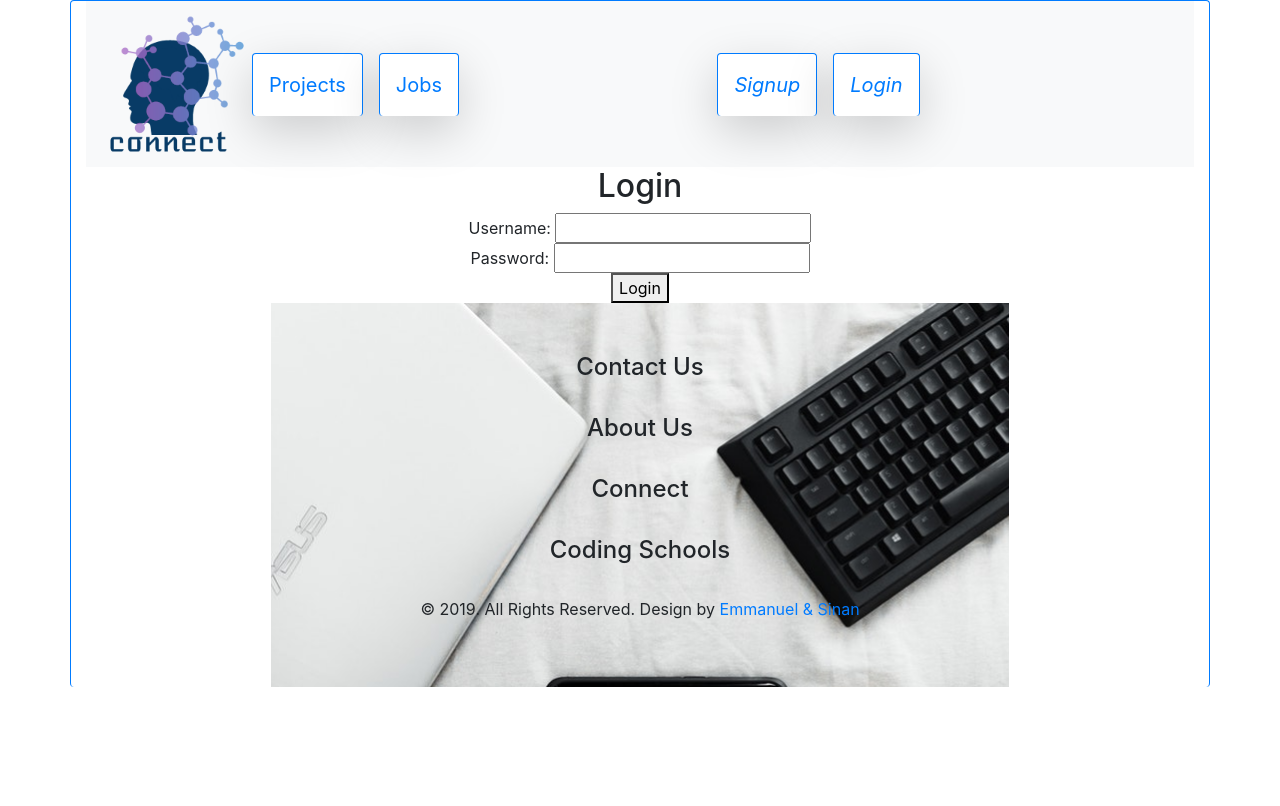
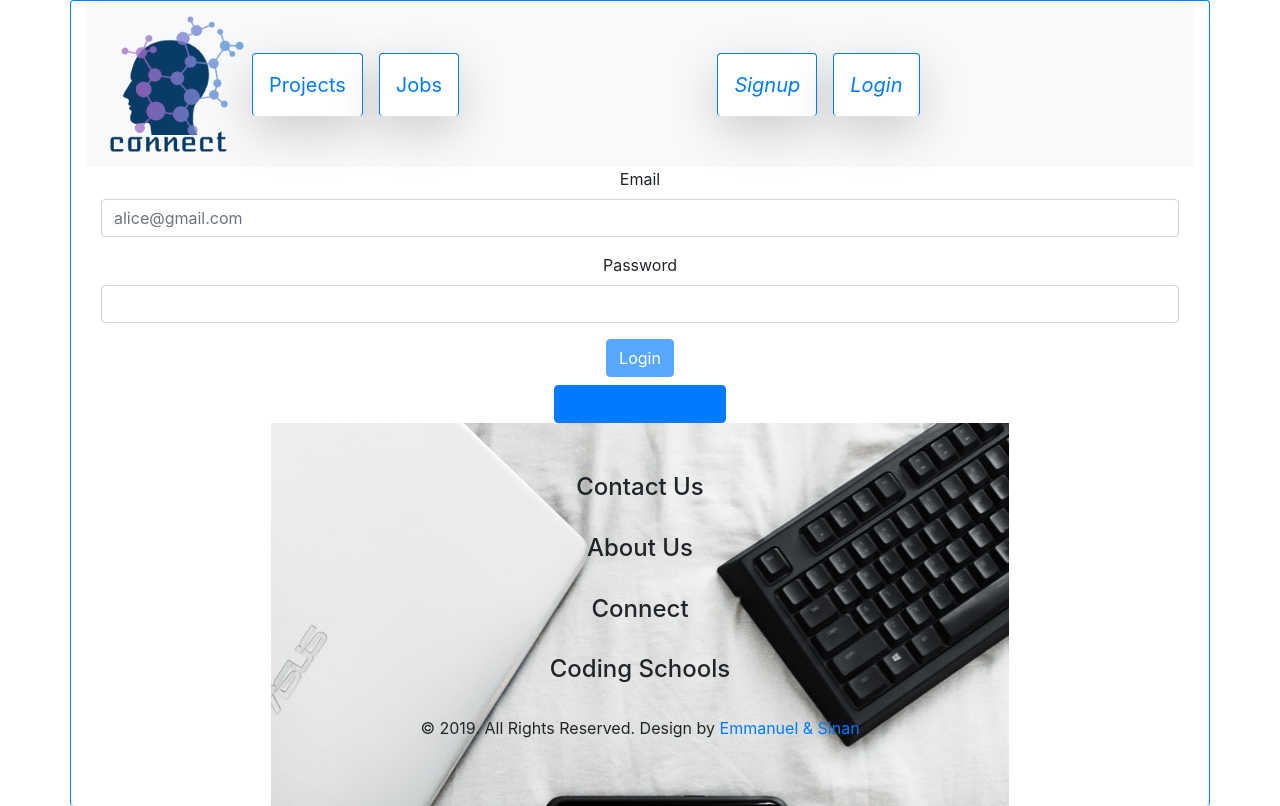
Before and after one commit to emmanuelky/connect-app, a React (Create React App) app in the folder client/: page /login in a window 1280 px wide. Built offline with nearby package versions, Linux system fonts and the light colour scheme.

Commit message:
update linkedin aut

```diff
--- a/client/src/api.js
+++ b/client/src/api.js
@@ -35,10 +35,10 @@ export default {
       .catch(errHandler);
   },
 
-  login(username, password) {
+  login(email, password) {
     return service
       .post("/login", {
-        username,
+        email,
         password
       })
       .then(res => {
@@ -47,6 +47,16 @@ export default {
         return res.data;
       })
       .catch(errHandler);
+  },
+
+  getConnectedProfile(){
+    return service
+      .get("connected-profile")
+      .then(res => {
+        let user = res.data
+        localStorage.setItem('user', JSON.stringify(user))
+        return user
+      })
   },
 
   getProfile() {
@@ -93,9 +103,30 @@ export default {
       .catch(errHandler);
   },
 
-  editProject(body) {
+  getProject(projectId) {
     return service
-      .post('/edit-project/', body)
+      .get('/projects/'+projectId)
+      .then(res => res.data)
+      .catch(errHandler);
+  },
+
+  getProjectDetail(projectId) {
+    return service
+      .get('/edit-project/'+projectId)
+      .then(res => res.data)
+      .catch(errHandler);
+  },
+
+  editProject(id, body) {
+    return service
+      .put('/projects/'+ id, body)
+      .then(res => res.data)
+      .catch(errHandler)
+  },
+
+  deleteProject(projectId) {
+    return service
+      .delete('/projects/'+projectId)
       .then(res => res.data)
       .catch(errHandler)
   },
--- a/client/src/components/pages/Login.jsx
+++ b/client/src/components/pages/Login.jsx
@@ -1,25 +1,29 @@
 import React, { Component } from 'react';
 import api from '../../api';
+import {Button, Label, Input, Form, FormGroup, Container,FormFeedback } from 'reactstrap';
+
 
 class Login extends Component {
   constructor(props) {
     super(props)
     this.state = {
-      username: "",
+      // username: "",
+      email: "",
       password: "",
       message: null
     }
+    this.handleInputChange = this.handleInputChange.bind(this)
   }
 
-  handleInputChange(stateFieldName, event) {
+  handleInputChange(event) {
     this.setState({
-      [stateFieldName]: event.target.value
+      [event.target.name]: event.target.value
     })
   }
 
   handleClick(e) {
     e.preventDefault()
-    api.login(this.state.username, this.state.password)
+    api.login(this.state.email, this.state.password)
       .then(result => {
         console.log('SUCCESS!')
         this.props.history.push("/") // Redirect to the home page
@@ -27,15 +31,80 @@ class Login extends Component {
       .catch(err => this.setState({ message: err.toString() }))
   }
 
+  handleLinkedin(){
+    // let domain = (process.env.PRODUCTION) ? "" : "localhost/5000"
+    // this.props.history.push(domain + "/auth/linkedin")
+    api.loginWithLinkedin()
+    .then(result => {
+      console.log('SUCCESS!')
+      this.props.history.push("/") // Redirect to the home page
+    })
+    .catch(err => this.setState({ message: err.toString() }))
+  }
+  isEmailCorrect() {
+    var re = /^(([^<>()\[\]\\.,;:\s@"]+(\.[^<>()\[\]\\.,;:\s@"]+)*)|(".+"))@((\[[0-9]{1,3}\.[0-9]{1,3}\.[0-9]{1,3}\.[0-9]{1,3}\])|(([a-zA-Z\-0-9]+\.)+[a-zA-Z]{2,}))$/;
+    return re.test(String(this.state.email).toLowerCase());
+  }
+  isPasswordStrong(){
+    return this.state.password.length >= 6
+  }
+
   render() {
     return (
       <div className="Login">
-        <h2>Login</h2>
+      <Container>
+        <Form>
+          <FormGroup>
+          <Label for="email">Email</Label>
+              <Input
+                value={this.state.email}
+                onChange={this.handleInputChange}
+                valid={this.isEmailCorrect()}
+                invalid={this.state.email.length > 0 && !this.isEmailCorrect()}
+                type="email"
+                name="email"
+                id="exampleEmail"
+                placeholder="alice@gmail.com" />
+                {/* The feedback is displayed when the input is valid */}
+              <FormFeedback valid></FormFeedback>
+              {/* The feedback is displayed when the input is invalid */}
+              <FormFeedback>This is not a valid email</FormFeedback>
+            </FormGroup>
+            <FormGroup>
+              <Label for="password">Password</Label>
+              <Input
+                value={this.state.password}
+                onChange={this.handleInputChange}
+                valid={this.isPasswordStrong()}
+                invalid={this.state.password.length > 0 && !this.isPasswordStrong()}
+                type="password"
+                name="password"/>
+                {/* The feedback is displayed when the input is valid */}
+              <FormFeedback valid></FormFeedback>
+              {/* The feedback is displayed when the input is invalid */}
+              <FormFeedback>Password is too short</FormFeedback>
+          </FormGroup>
+          <Button
+                color="primary"
+                disabled={!this.isEmailCorrect() || !this.isPasswordStrong()}
+                onClick={(e) => this.handleClick(e)}>
+                Login
+              </Button>
+              {''} <br/>
+
+        </Form>
+        <Button color="primary" className="Linkedin-Login mt-2">
+         <a href="http://localhost:5000/api/login/linkedin">Login with Linkedin</a>
+         </Button>
+      </Container>
+        {/* <h2>Login</h2>
         <form>
           Username: <input type="text" value={this.state.username} onChange={(e) => this.handleInputChange("username", e)} /> <br />
           Password: <input type="password" value={this.state.password} onChange={(e) => this.handleInputChange("password", e)} /> <br />
           <button onClick={(e) => this.handleClick(e)}>Login</button>
-        </form>
+        <br/>
+         <a href="http://localhost:5000/api/login/linkedin">Login with Linkedin</a>
+        </form> */}
         {this.state.message && <div className="info info-danger">
           {this.state.message}
         </div>}
--- a/client/src/components/pages/Signup.jsx
+++ b/client/src/components/pages/Signup.jsx
@@ -22,6 +22,9 @@ class Signup extends Component {
       gender: "",
       social: []
     };
+    this.handleInputChange = this.handleInputChange.bind(this)
+    this.handleClick = this.handleClick.bind(this)
+
   }
 
   handleInputChange(stateFieldName, event) {
@@ -57,6 +60,15 @@ class Signup extends Component {
         this.props.history.push("/"); // Redirect to the home page
       })
       .catch(err => this.setState({ message: err.toString() }));
+  }
+
+  isEmailCorrect() {
+    var re = /^(([^<>()\[\]\\.,;:\s@"]+(\.[^<>()\[\]\\.,;:\s@"]+)*)|(".+"))@((\[[0-9]{1,3}\.[0-9]{1,3}\.[0-9]{1,3}\.[0-9]{1,3}\])|(([a-zA-Z\-0-9]+\.)+[a-zA-Z]{2,}))$/;
+    return re.test(String(this.state.email).toLowerCase());
+  }
+
+  isPasswordStrong(){
+    return this.state.password.length >= 6
   }
 
   render() {
@@ -176,7 +188,8 @@ class Signup extends Component {
             onChange={e => this.handleInputChange("social", e)}
           />{" "}
           <br />
-          <button onClick={e => this.handleClick(e)}>Signup</button>
+          <button
+          disabled={!this.isEmailCorrect() || !this.isPasswordStrong()} onClick={e => this.handleClick(e)}>Signup</button>
         </form>
         {this.state.message && (
           <div className="info info-danger">{this.state.message}</div>
```
Also changed, not shown: 2 other files (tests, documents, lock files or other folders).
